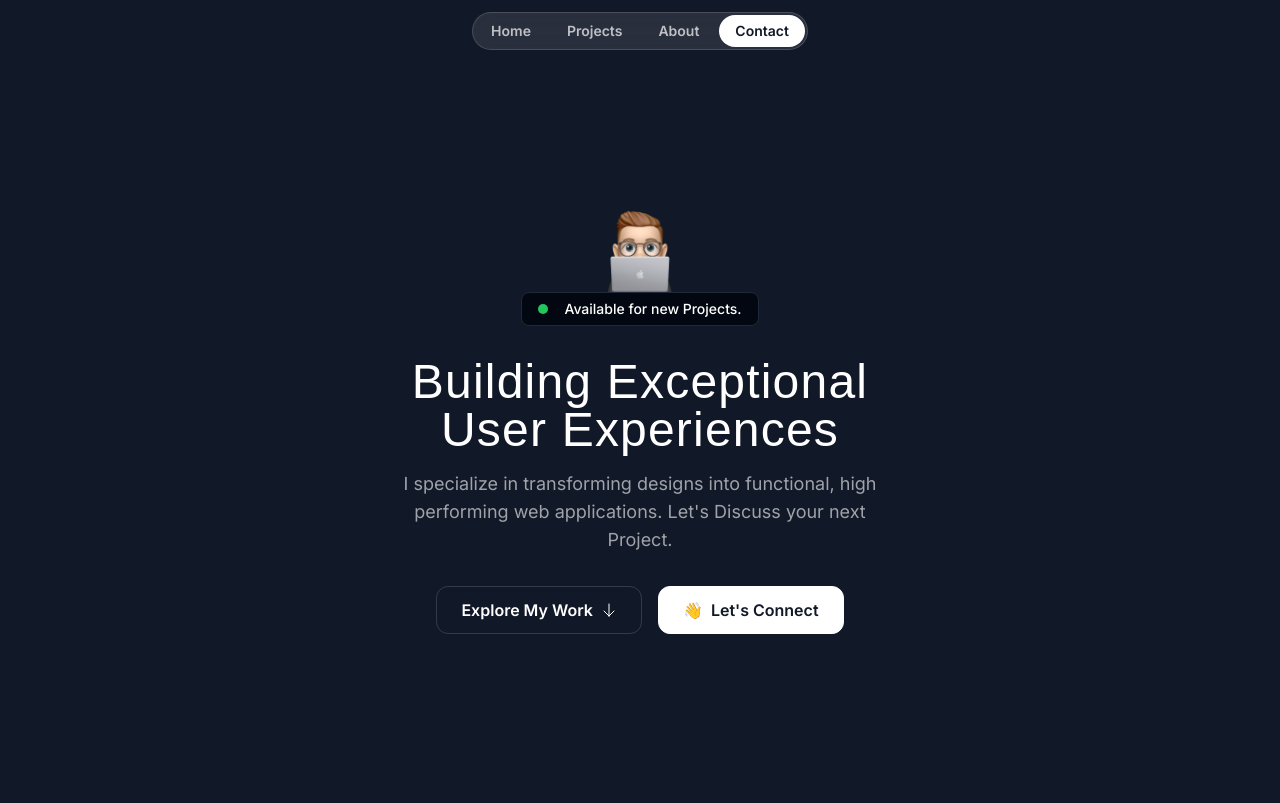
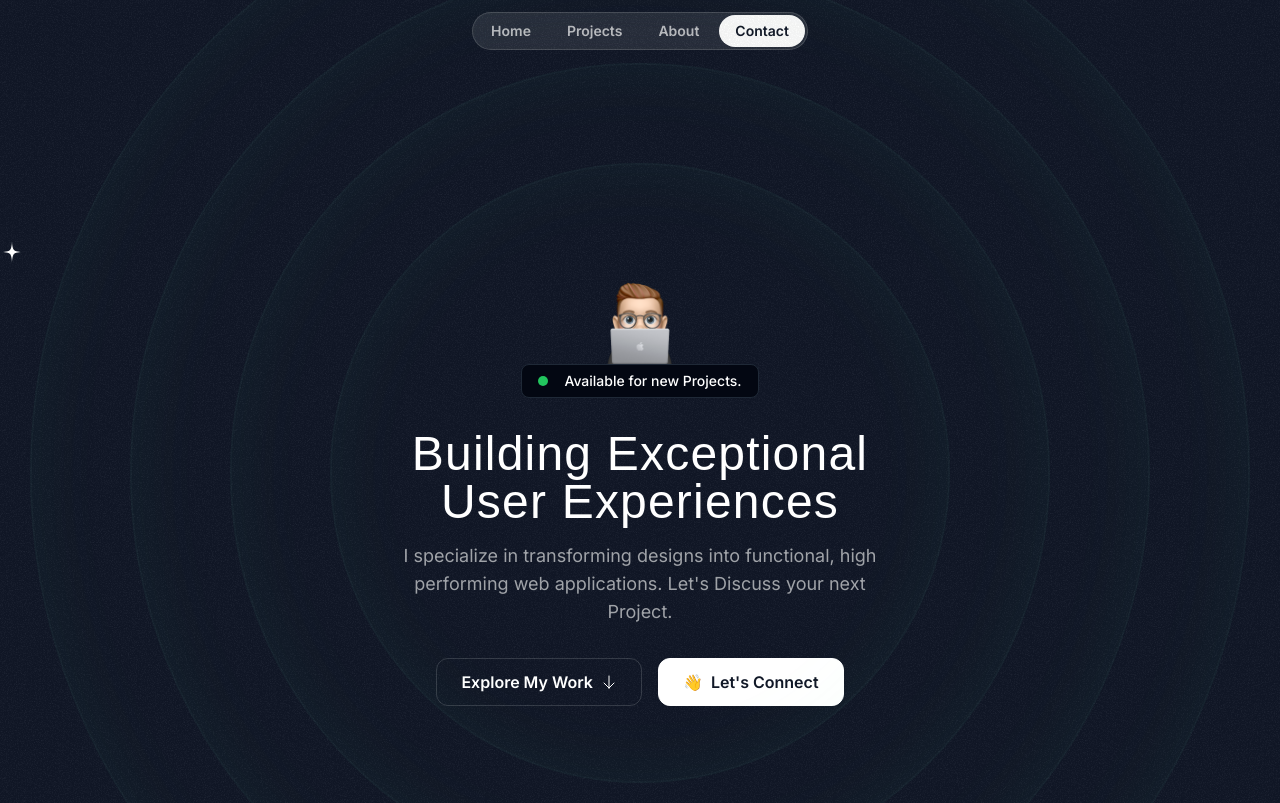
Before and after one commit to m-abubakr1/Single-page-Portfolio-FET, a Next.js app: page / in a window 1280 px wide. Shown: the top 803 px of the page. Built offline with nearby package versions, Linux system fonts and the light colour scheme; a web font is replaced by a local one.

Commit message:
Add Background Rings of hero section

```diff
--- a/src/app/globals.css
+++ b/src/app/globals.css
@@ -6,4 +6,7 @@
   .nav-item {
     @apply px-4 py-1.5 rounded-full text-white/70 text-sm font-semibold hover:bg-white/10 hover:text-white transition duration-300;
   }
+  .hero-ring {
+    @apply absolute inset-0 border-2 top-1/2 left-1/2 -translate-x-1/2 -translate-y-1/2 rounded-full border-emerald-300/5 shadow-[0_0_80px_inset] shadow-emerald-300/5;
+  }
 }
--- a/src/sections/Hero.tsx
+++ b/src/sections/Hero.tsx
@@ -1,10 +1,26 @@
 import memoImage from "@/assets/images/memoji-computer.png";
 import Image from "next/image";
 import ArrowDown from "@/assets/icons/arrow-down.svg";
+import grainImage from "@/assets/images/grain.jpg";
+import StarIcon from "@/assets/icons/star.svg";
 
 export const HeroSection = () => {
   return (
-    <section className="py-32 md:py-48">
+    <section className="py-32 md:py-48 lg:py-60 relative z-0 overflow-x-clip">
+      <div
+        className="absolute inset-0 -z-30 opacity-5"
+        style={{
+          backgroundImage: `url(${grainImage.src})`,
+        }}
+      ></div>
+      <div className="size-[620px] hero-ring"></div>
+      <div className="size-[820px] hero-ring"></div>
+      <div className="size-[1020px] hero-ring"></div>
+      <div className="size-[1220px] hero-ring"></div>
+      <div>
+        <StarIcon />
+      </div>
+
       <div className="container">
         <div className="flex flex-col items-center">
           <Image
```
